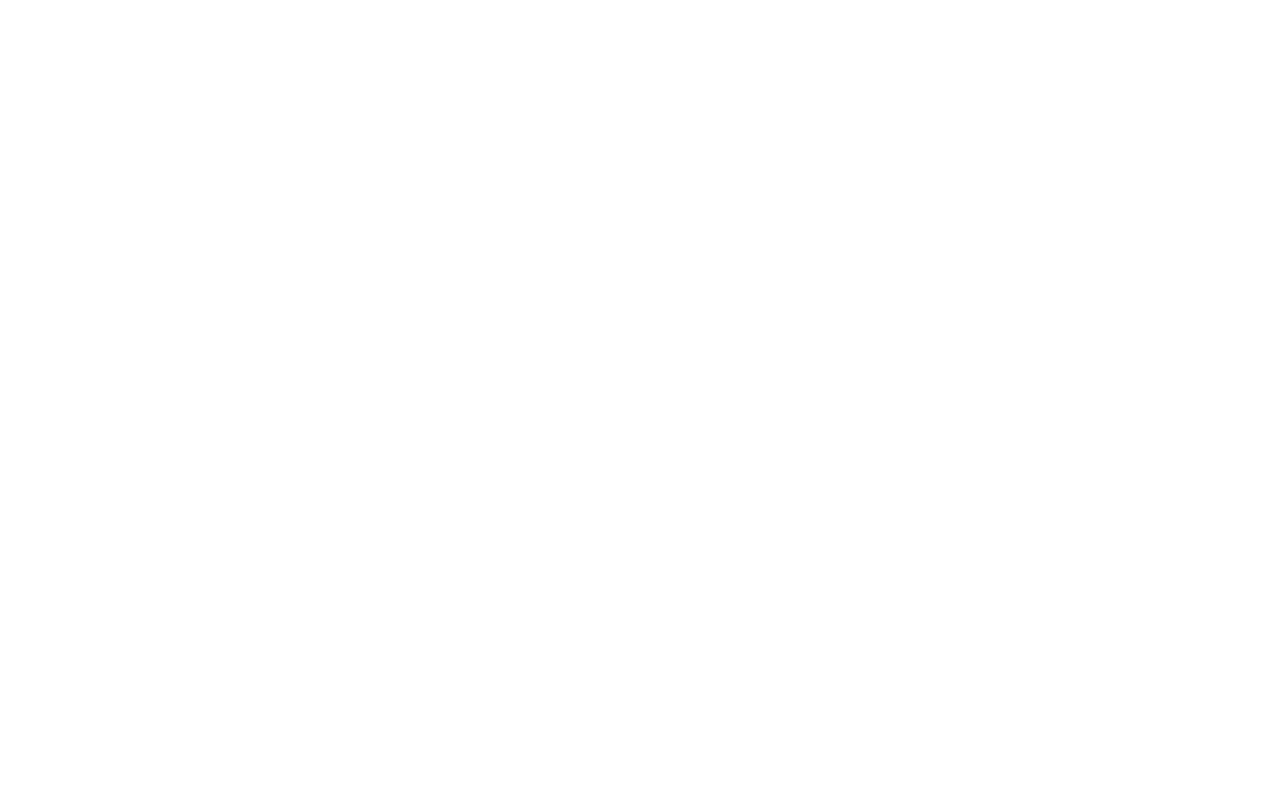
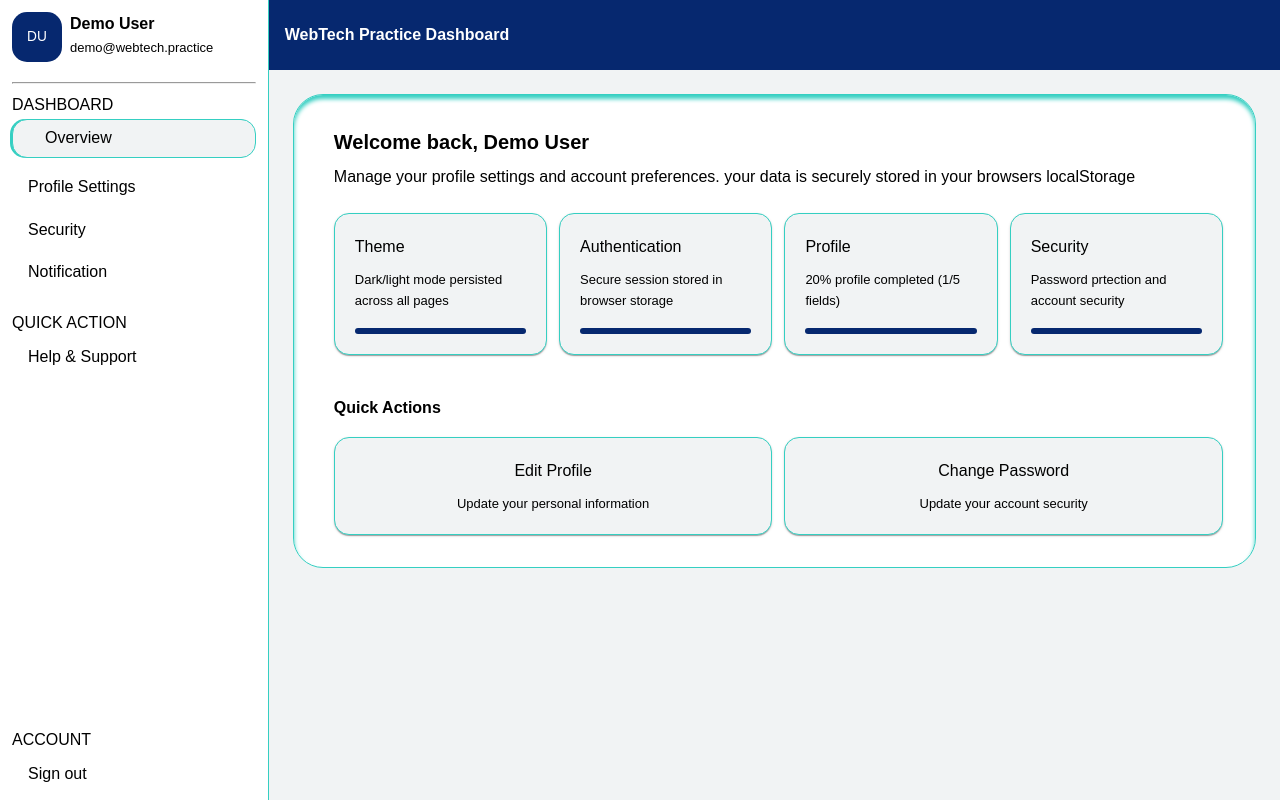
Before and after one commit to SachiinVishwakarma/T1-SV-AnkitKumar, a React (Create React App) app in the folder Level_2/level_2/: page /dashboard in a window 1280 px wide. Before the commit this address had no page. Built offline with nearby package versions, Linux system fonts and the light colour scheme.

Commit message:
created the dashboard

```diff
--- a/Level_2/level_2/src/App.js
+++ b/Level_2/level_2/src/App.js
@@ -2,7 +2,7 @@ import {BrowserRouter,Routes,Route} from "react-router-dom";
 import Landing_page from "./pages/Landing";
 import Signup from "./pages/Signup";
 import Login from "./pages/Login";
-import Sidebar from "./components/Sidebar/Sidebar";
+import Dashboard from "./pages/Dashboard";
 function App() {
 
   return (
@@ -11,7 +11,7 @@ function App() {
           <Route path="/" element={<Landing_page/>}/>
           <Route path="/signup" element={<Signup/>}/>
           <Route path="/login" element={<Login/>}/>
-          <Route path="/sidebar" element={<Sidebar/>}/>
+          <Route path="/dashboard" element={<Dashboard/>}/>
         </Routes>
       </BrowserRouter>
   );
--- a/Level_2/level_2/src/Theme/Theme.js
+++ b/Level_2/level_2/src/Theme/Theme.js
@@ -27,6 +27,7 @@ const Theme = createTheme({
     fontFamily: "sans-serif",
     xs: 13,
     fontSize: 16,
+    fs:20,
     fontsizemid: 24,
     fontsizelarge: 36,
     fontWeightRegular: 400,
--- /dev/null
+++ b/Level_2/level_2/src/pages/Dashboard.js
@@ -0,0 +1,87 @@
+import {Box,Typography,Stack,Paper,useTheme} from "@mui/material";
+import Sidebar from "../components/Sidebar/Sidebar";
+import Text from "../components/text/Text";
+import { Dashboardstyle } from "./Dashboardstyle";
+
+const Dashboard=()=>{
+    const theme=useTheme();
+    const styles=Dashboardstyle(theme);
+  return(
+    <Box sx={styles.dashboard}>
+      <Sidebar/>
+
+      <Box sx={styles.main}>
+        <Box sx={styles.header}>
+          <Typography variant="caption" sx={styles.heading}>
+            WebTech Practice Dashboard
+          </Typography>
+        </Box>
+
+        <Box sx={styles.content}>
+          <Paper sx={styles.paper}>
+            <Typography sx={styles.welcome}>
+              Welcome back, Demo User
+            </Typography>
+
+            <Text sx={styles.text}
+              txt="Manage your profile settings and account preferences. your data is securely stored in your browsers localStorage"
+            />
+
+            <Stack direction="row" spacing={1.5} sx={styles.cards}>
+              {[
+                ["Theme","Dark/light mode persisted across all pages"],
+                ["Authentication","Secure session stored in browser storage"],
+                ["Profile","20% profile completed (1/5 fields)"],
+                ["Security","Password prtection and account security"]
+              ].map(([title,text])=>(
+                <Paper key={title} sx={styles.card}>
+                  <Typography variant="caption" sx={styles.cardtitle}>
+                    {title}
+                  </Typography>
+
+                  <Typography
+                    variant="caption"
+                    sx={styles.cardtext}
+                  >
+                    {text}
+                  </Typography>
+
+                  <Box sx={styles.bar}/>
+                </Paper>
+              ))}
+            </Stack>
+
+            <Typography
+              variant="caption"
+              sx={styles.quicktitle}
+            >
+              Quick Actions
+            </Typography>
+
+            <Stack direction="row" spacing={1.5}>
+              <Paper sx={styles.action}>
+                <Typography variant="caption"  sx={styles.actiontitle}>
+                  Edit Profile
+                </Typography>
+                <Typography variant="caption" sx={styles.actiontext}>
+                  Update your personal information
+                </Typography>
+              </Paper>
+
+              <Paper sx={styles.action}>
+                <Typography variant="caption"  sx={styles.actiontitle}>
+                  Change Password
+                </Typography>
+                <Typography variant="caption" sx={styles.actiontext}>
+                  Update your account security
+                </Typography>
+              </Paper>
+            </Stack>
+          </Paper>
+        </Box>
+      </Box>
+    </Box>
+  );
+};
+
+export default Dashboard;
--- /dev/null
+++ b/Level_2/level_2/src/pages/Dashboardstyle.js
@@ -0,0 +1,108 @@
+export const Dashboardstyle=(theme)=>({
+  dashboard:{
+    display:"flex",
+    minHeight:"100vh"
+  },
+
+  main:{
+    width:"79%",
+    backgroundColor:theme.palette.background.sec
+  },
+
+  header:{
+    height:70,
+    backgroundColor:theme.palette.primary.main,
+    color:theme.palette.text.secondary,
+    display:"flex",
+    alignItems:"center",
+    px:2
+  },
+
+  heading:{
+    fontSize:theme.typography.fontSize,
+    fontWeight:theme.typography.fontWeightBold
+  },
+
+  text:{
+    fontWeight:theme.typography.fontWeightRegular
+  },
+
+  content:{
+    p:3
+  },
+
+  paper:{
+    p:4,
+    pl:5,
+    border:`1px solid ${theme.palette.secondary.main}`,
+    borderRadius:theme.borders.largeborderradius,
+    boxShadow:`inset 0px 4px 4px ${theme.palette.secondary.main}`
+  },
+
+  welcome:{
+    fontSize:theme.typography.fs,
+    fontWeight:theme.typography.fontWeightBold,
+    mb:1
+  },
+
+  cards:{
+    mt:3
+  },
+
+  card:{
+    flex:1,
+    width:200,
+    p:2.5,
+    border:`1px solid ${theme.palette.secondary.main}`,
+    borderRadius:theme.borders.midborderradius,
+    backgroundColor:theme.palette.background.sec
+  },
+
+  cardtitle:{
+    fontSize:theme.typography.fontSize,
+    fontWeight:theme.typography.fontWeightMedium
+  },
+
+  cardtext:{
+    fontSize:theme.typography.xs,
+    fontWeight:theme.typography.fontWeightRegular,
+    display:"block",
+    mt:1
+  },
+
+  bar:{
+    height:6,
+    backgroundColor:theme.palette.primary.main,
+    borderRadius:theme.borders.midborderradius,
+    mt:2
+  },
+
+  quicktitle:{
+    display:"block",
+    fontSize:theme.typography.fontSize,
+    fontWeight:theme.typography.fontWeightBold,
+    mt:5,
+    mb:2
+  },
+
+  action:{
+    flex:1,
+    p:2.5,
+    textAlign:"center",
+    border:`1px solid ${theme.palette.secondary.main}`,
+    borderRadius:theme.borders.midborderradius,
+    backgroundColor:theme.palette.background.sec
+  },
+
+  actiontitle:{
+    fontSize:theme.typography.fontSize,
+    fontWeight:theme.typography.fontWeightMedium
+  },
+
+  actiontext:{
+    fontSize:theme.typography.xs,
+    fontWeight:theme.typography.fontWeightRegular,
+    display:"block",
+    mt:1
+  }
+});
```
